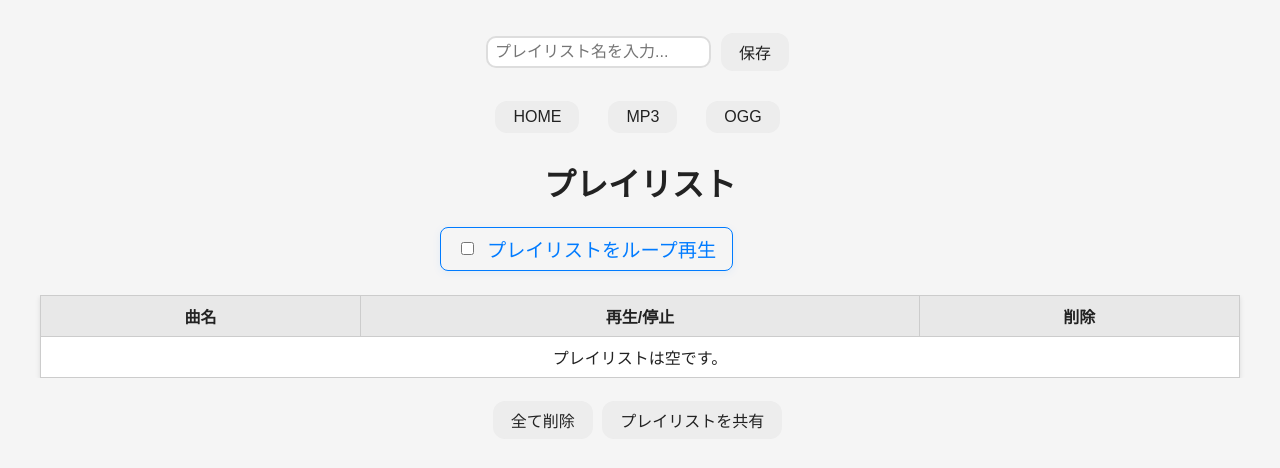
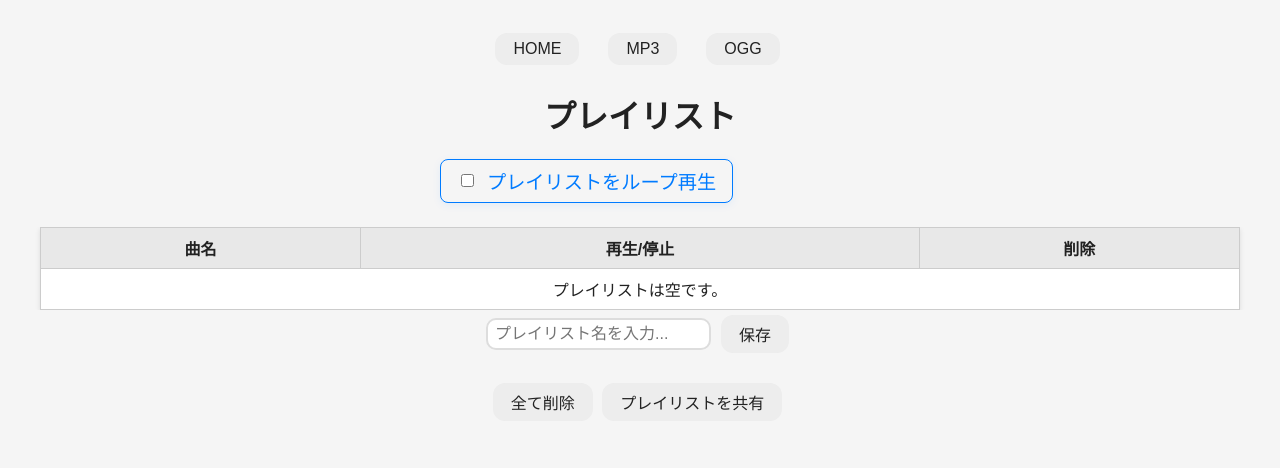
Before and after one commit to Sugar2550/sbcjp-music-downloader, a plain HTML site: page playlist.html in a window 1280 px wide. Drawn offline with Linux system fonts and the light colour scheme.

Commit message:
fix some UI

```diff
--- a/common.css
+++ b/common.css
@@ -318,7 +318,7 @@ body.dark-mode .search-box input[type="text"]:focus {
 
 .playlist-controls input[type="text"] {
   width: auto;
-  max-width: 250px;
+  max-width: 500px;
   margin: 0;
 }
 
--- a/playlist.html
+++ b/playlist.html
@@ -26,12 +26,6 @@ h1 { text-align: center; }
 </style>
 </head>
 <body>
-<div class="playlist-controls">
-  <input type="text" id="playlistNameInput" placeholder="プレイリスト名を入力...">
-  <button class="simple-btn" onclick="savePlaylistWithName()">保存</button>
-</div>
-
-<div id="savedPlaylistsContainer"></div>
 <div class="button-row">
   <button class="simple-btn" onclick="location.href='index.html'">HOME</button>
   <button class="simple-btn" onclick="location.href='mp3.html'">MP3</button>
@@ -55,6 +49,12 @@ h1 { text-align: center; }
     <tbody id="playlist-tbody"></tbody>
   </table>
 </div>
+<div class="playlist-controls">
+  <input type="text" id="playlistNameInput" placeholder="プレイリスト名を入力...">
+  <button class="simple-btn" onclick="savePlaylistWithName()">保存</button>
+</div>
+
+<div id="savedPlaylistsContainer"></div>
 <div style="text-align:center; margin-top:18px;">
   <button class="simple-btn" onclick="clearPlaylist()">全て削除</button>
   <button class="simple-btn" onclick="sharePlaylist()">プレイリストを共有</button>
```
